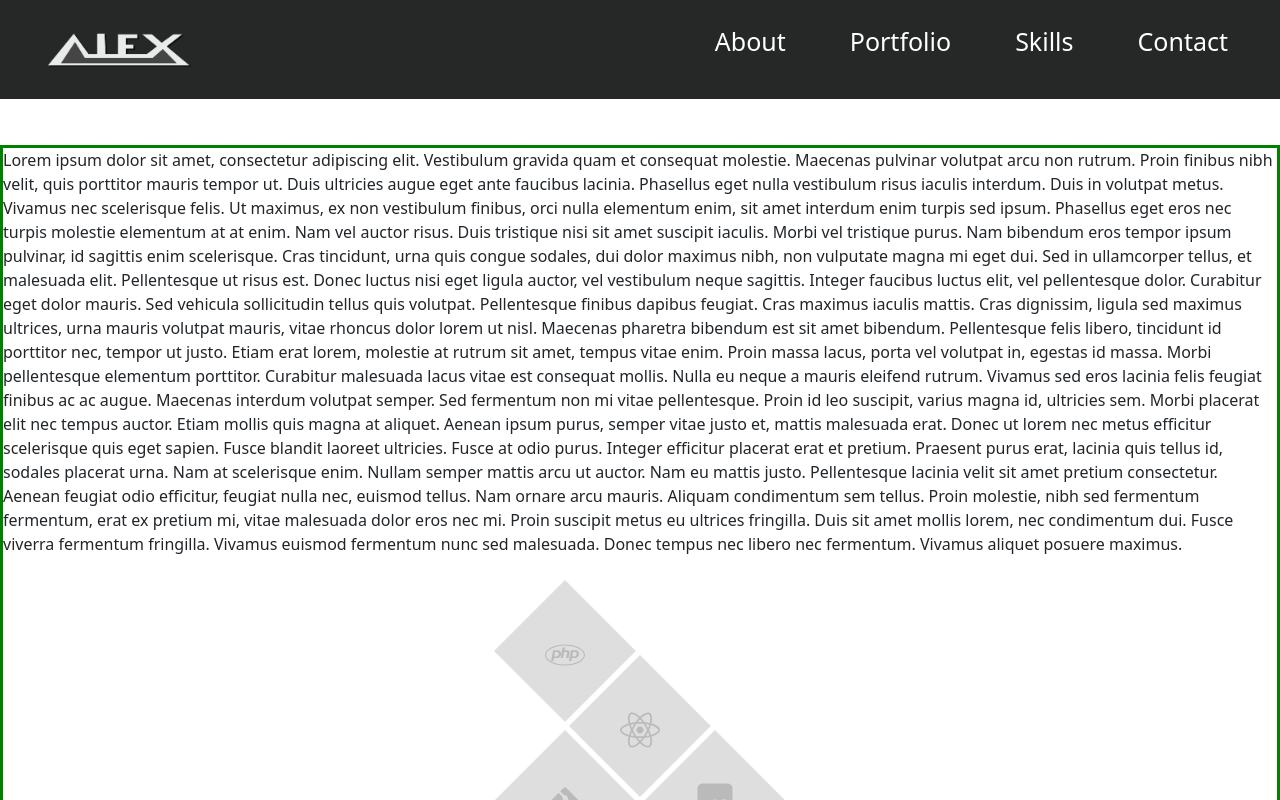
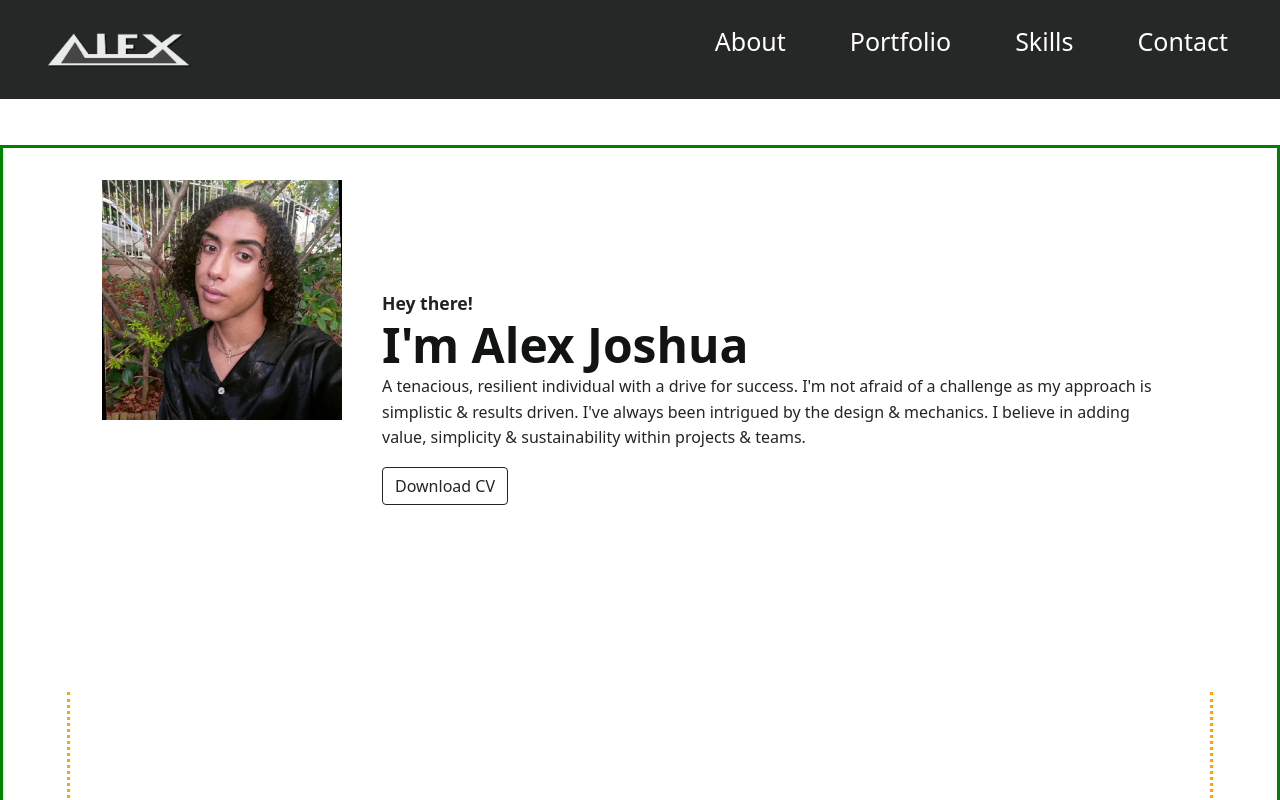
Before and after one commit to hyperxtend/hyperxtend, a React (Create React App) app: page /about in a window 1280 px wide. Shown: the top 800 px of the page. Built offline with nearby package versions, Linux system fonts and the light colour scheme.

Commit message:
fix minor defects

```diff
--- a/package.json
+++ b/package.json
@@ -8,7 +8,7 @@
     "@testing-library/user-event": "^13.5.0",
     "bootstrap": "^5.1.3",
     "react": "^17.0.2",
-    "react-bootstrap": "^2.1.2",
+    "react-bootstrap": "^2.4.0",
     "react-dom": "^17.0.2",
     "react-icons": "^4.3.1",
     "react-router-dom": "^6.2.1",
--- a/src/app/index.jsx
+++ b/src/app/index.jsx
@@ -4,7 +4,7 @@ import SkillsSection from '../components/skill-tiles';
 import ContactFooter from '../components/contact-footer';
 import styled from 'styled-components';
 import LandingPage from '../pages/landing-page';
-
+import About from '../components/about';
 const Container = styled.div`
   margin: 0;
   padding: 0;
@@ -31,51 +31,7 @@ const App = () => {
       <NavBar toggle={toggle} toggleNav={toggleNav} />
       {!toggle && (
         <SiteContainer>
-          <p>
-            Lorem ipsum dolor sit amet, consectetur adipiscing elit. Vestibulum
-            gravida quam et consequat molestie. Maecenas pulvinar volutpat arcu
-            non rutrum. Proin finibus nibh velit, quis porttitor mauris tempor
-            ut. Duis ultricies augue eget ante faucibus lacinia. Phasellus eget
-            nulla vestibulum risus iaculis interdum. Duis in volutpat metus.
-            Vivamus nec scelerisque felis. Ut maximus, ex non vestibulum
-            finibus, orci nulla elementum enim, sit amet interdum enim turpis
-            sed ipsum. Phasellus eget eros nec turpis molestie elementum at at
-            enim. Nam vel auctor risus. Duis tristique nisi sit amet suscipit
-            iaculis. Morbi vel tristique purus. Nam bibendum eros tempor ipsum
-            pulvinar, id sagittis enim scelerisque. Cras tincidunt, urna quis
-            congue sodales, dui dolor maximus nibh, non vulputate magna mi eget
-            dui. Sed in ullamcorper tellus, et malesuada elit. Pellentesque ut
-            risus est. Donec luctus nisi eget ligula auctor, vel vestibulum
-            neque sagittis. Integer faucibus luctus elit, vel pellentesque
-            dolor. Curabitur eget dolor mauris. Sed vehicula sollicitudin tellus
-            quis volutpat. Pellentesque finibus dapibus feugiat. Cras maximus
-            iaculis mattis. Cras dignissim, ligula sed maximus ultrices, urna
-            mauris volutpat mauris, vitae rhoncus dolor lorem ut nisl. Maecenas
-            pharetra bibendum est sit amet bibendum. Pellentesque felis libero,
-            tincidunt id porttitor nec, tempor ut justo. Etiam erat lorem,
-            molestie at rutrum sit amet, tempus vitae enim. Proin massa lacus,
-            porta vel volutpat in, egestas id massa. Morbi pellentesque
-            elementum porttitor. Curabitur malesuada lacus vitae est consequat
-            mollis. Nulla eu neque a mauris eleifend rutrum. Vivamus sed eros
-            lacinia felis feugiat finibus ac ac augue. Maecenas interdum
-            volutpat semper. Sed fermentum non mi vitae pellentesque. Proin id
-            leo suscipit, varius magna id, ultricies sem. Morbi placerat elit
-            nec tempus auctor. Etiam mollis quis magna at aliquet. Aenean ipsum
-            purus, semper vitae justo et, mattis malesuada erat. Donec ut lorem
-            nec metus efficitur scelerisque quis eget sapien. Fusce blandit
-            laoreet ultricies. Fusce at odio purus. Integer efficitur placerat
-            erat et pretium. Praesent purus erat, lacinia quis tellus id,
-            sodales placerat urna. Nam at scelerisque enim. Nullam semper mattis
-            arcu ut auctor. Nam eu mattis justo. Pellentesque lacinia velit sit
-            amet pretium consectetur. Aenean feugiat odio efficitur, feugiat
-            nulla nec, euismod tellus. Nam ornare arcu mauris. Aliquam
-            condimentum sem tellus. Proin molestie, nibh sed fermentum
-            fermentum, erat ex pretium mi, vitae malesuada dolor eros nec mi.
-            Proin suscipit metus eu ultrices fringilla. Duis sit amet mollis
-            lorem, nec condimentum dui. Fusce viverra fermentum fringilla.
-            Vivamus euismod fermentum nunc sed malesuada. Donec tempus nec
-            libero nec fermentum. Vivamus aliquet posuere maximus.
-          </p>
+          <About />
           <SkillsSection />
         </SiteContainer>
       )}
--- /dev/null
+++ b/src/components/about/component.css
@@ -0,0 +1,121 @@
+.img-fluid {
+  max-width: 100%;
+  height: auto;
+}
+
+.container {
+  background: #fff;
+  max-width: 920px;
+  height: 480px;
+  margin: auto;
+  transform: translateY(15%);
+  box-shadow: 0px 0px 6px 0px #222 73;
+}
+.container .circles {
+  position: absolute;
+  width: 100%;
+  height: 100%;
+}
+
+.container .details-container {
+  position: relative;
+  display: flex;
+}
+.container .details-container .avatar {
+  margin: 10px auto;
+  position: relative;
+  float: left;
+  padding: 20px;
+}
+.container .details-container .avatar img {
+  max-width: 240px;
+  margin-top: -70px;
+  box-shadow: 0px 0px 6px 0px #222 73;
+}
+.container .details-container .about {
+  float: right;
+  padding: 20px;
+  margin-top: 50px;
+}
+.container .details-container .about .name p {
+  margin: 0;
+  color: #222;
+  font-size: 1.1em;
+  font-weight: bold;
+}
+.container .details-container .about .name h1 {
+  color: #121313;
+  font-weight: bold;
+  margin: 0;
+  font-size: 3em;
+}
+.container .details-container .about .about-content p {
+  line-height: 1.6em;
+}
+
+.container .details-container .about .about-content button:hover {
+  box-shadow: 1px 1px 1px 0px #222 2b;
+}
+.container .details-container .about .about-content button:focus,
+.container .details-container .about .about-content button:active {
+  outline: 0;
+  box-shadow: 1px 1px 10px 0px #222 80;
+}
+.container .skills-container {
+  display: flex;
+  justify-content: space-between;
+  padding: 20px;
+  position: relative;
+  z-index: 1;
+}
+
+.container .skills-container button:hover {
+  box-shadow: 1px 1px 1px 0px #222 2b;
+}
+.container .skills-container button:focus,
+.container .skills-container button:active {
+  outline: 0;
+  box-shadow: 1px 1px 10px 0px #222 80;
+}
+@media only screen and (max-width: 766px) {
+  .container {
+    height: auto;
+  }
+  .container .details-container {
+    flex-direction: column;
+  }
+  .container .details-container .avatar img {
+    width: 300px;
+  }
+  .container .details-container .about {
+    margin-top: 10px;
+  }
+}
+@keyframes slideInFromLeft {
+  0% {
+    transform: translateX(-100%);
+    opacity: 0;
+  }
+  100% {
+    transform: translateX(0);
+    opacity: 1;
+  }
+}
+@keyframes slideUpFromBottom {
+  0% {
+    transform: translateY(70%);
+    opacity: 0;
+  }
+  100% {
+    transform: translateX(0);
+    opacity: 1;
+  }
+}
+@keyframes fadeIn {
+  0% {
+    opacity: 0;
+  }
+  100% {
+    opacity: 1;
+  }
+}
--- /dev/null
+++ b/src/components/about/component.jsx
@@ -0,0 +1,34 @@
+import React from 'react';
+import { Button } from 'react-bootstrap';
+import './component.css';
+import AlexJoshua from '../../assets/picture-of-me.jpg';
+
+const About = () => {
+  return (
+    <div className="container">
+      <div className="details-container">
+        <div className="avatar">
+          <img src={AlexJoshua} className="img-fluid" alt="" />
+        </div>
+        <div className="about">
+          <div className="name">
+            <p>Hey there!</p>
+            <h1>I'm Alex Joshua</h1>
+          </div>
+          <div className="about-content">
+            <p>
+              A tenacious, resilient individual with a drive for success. I'm
+              not afraid of a challenge as my approach is simplistic & results
+              driven. I've always been intrigued by the design & mechanics. I
+              believe in adding value, simplicity & sustainability within
+              projects & teams.
+            </p>
+            <Button variant="outline-dark">Download CV</Button>
+          </div>
+        </div>
+      </div>
+    </div>
+  );
+};
+
+export default About;
--- /dev/null
+++ b/src/components/about/index.js
@@ -0,0 +1 @@
+export { default } from './component';
--- a/src/components/contact-footer/component.jsx
+++ b/src/components/contact-footer/component.jsx
@@ -17,7 +17,7 @@ const ContactLink = ({ icon, linkTo }) => (
 
 const ContactFooter = () => {
   return (
-    <div class="flex-center">
+    <div className="flex-center">
       <ContactLink icon="fa fa-github fa-3x icon-3d" linkTo={GITHUB_PROFILE} />
       <ContactLink
         icon="fa fa-linkedin fa-3x icon-3d"
--- a/src/components/skill-tiles/component.css
+++ b/src/components/skill-tiles/component.css
@@ -2,8 +2,9 @@
   z-index: -1;
   display: flex;
   justify-content: center;
-  padding-left: 75px;
-  margin: 20px;
+  padding: 15%;
+  margin: 5%;
+  border: 3px dotted orange;
 }
 .wall {
   display: flex;
--- a/src/components/skill-tiles/component.jsx
+++ b/src/components/skill-tiles/component.jsx
@@ -12,6 +12,9 @@ import { SiTypescript } from 'react-icons/si';
 import './component.css';
 import { GITHUB_PROFILE } from '../../global';
 import ContactFooter from '../contact-footer';
+
+// other skills to add:
+//  * jQuery
 
 const SkillsSection = () => {
   return (
```
Also changed, not shown: src/assets/picture-of-me.jpg (added), 1 other file (tests, documents, lock files or other folders).
